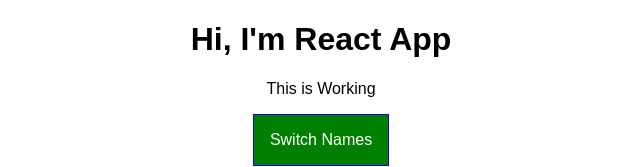
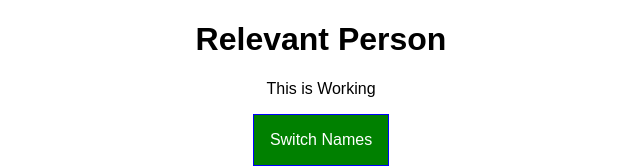
Before and after one commit to ar2zee/React-complete-guide, a React app: page / in a window 1280 px wide. Shown: the top 167 px of the page, without its empty margins (319-959 px from the left). Built offline with nearby package versions, Linux system fonts and the light colour scheme.

Commit message:
Change Stateless component to Statefull

```diff
--- a/src/components/Cockpit/Cockpit.js
+++ b/src/components/Cockpit/Cockpit.js
@@ -21,7 +21,7 @@ const cockpit  =(props) => {
 
     return (
         <div className={classes.Cockpit}>
-            <h1>Hi, I'm React App</h1>
+            <h1>{props.appTitle}</h1>
             <p className={assignedClasses.join(' ')}>This is Working</p>
             <button
                 className={btnClass}
--- a/src/components/Persons/Person/Person.js
+++ b/src/components/Persons/Person/Person.js
@@ -1,15 +1,16 @@
-import React from 'react';
+import React, {Component} from 'react';
 import classes from './Person.css'
 
-const person = (props) => {
-
+class Person extends Component {
+    render() {
    return(
     <div className={classes.Person}  >
-        <p onClick={props.click}>I'm {props.name} and I'm {props.age} old </p>
-        <p>{props.children}</p>
-           <input type="text" onChange={props.changed} value={props.name}/>
+        <p onClick={this.props.click}>I'm {this.props.name} and I'm {this.props.age} old </p>
+        <p>{this.props.children}</p>
+           <input type="text" onChange={this.props.changed} value={this.props.name}/>
     </div>
-   )
+        )
+    }
 };
 
-export default person;
+export default Person;
--- a/src/components/Persons/Persons.js
+++ b/src/components/Persons/Persons.js
@@ -1,16 +1,17 @@
-import React from 'react';
+import React, { Component } from 'react';
 import Person from './Person/Person';
-const persons = (props) => {
-        return props.persons.map((person, index) => {
-            return (
-                <Person
-                    click={() => props.clicked(index)}
-                    name={person.name}
-                    age={person.age}
-                    key={person.id}
-                    changed={((event) => props.changed(event, person.id))} />
-            )
+
+class Persons extends Component {
+    render() {
+        return this.props.persons.map((person, index) => {
+            return <Person
+            click={() => this.props.clicked(index)}
+            name={person.name}
+            age={person.age}
+            key={person.id}
+            changed={((event) => this.props.changed(event, person.id))} />
         })
+    }
 }
 
-export default persons;
+export default Persons;
--- a/src/containers/App.js
+++ b/src/containers/App.js
@@ -69,6 +69,7 @@ class App extends Component {
     return (
       <div className={classes.App}>
       <Cockpit
+      appTitle={this.props.title}
       showPerson={this.state.showPerson}
       persons={this.state.persons}
       clicked={this.togglePersonsHandler}/>
--- a/src/index.js
+++ b/src/index.js
@@ -4,5 +4,5 @@ import './index.css';
 import App from './containers/App';
 import registerServiceWorker from './registerServiceWorker';
 
-ReactDOM.render(<App />, document.getElementById('root'));
+ReactDOM.render(<App title="Relevant Person"/>, document.getElementById('root'));
 registerServiceWorker();
```
